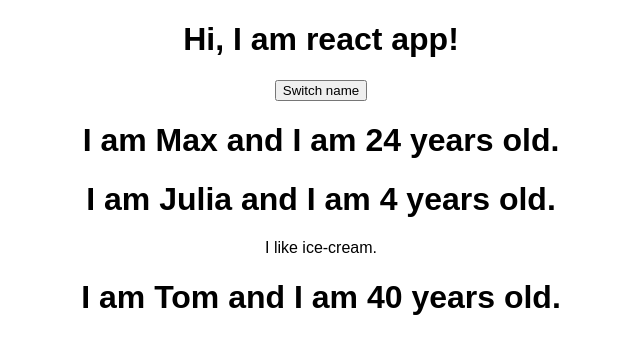
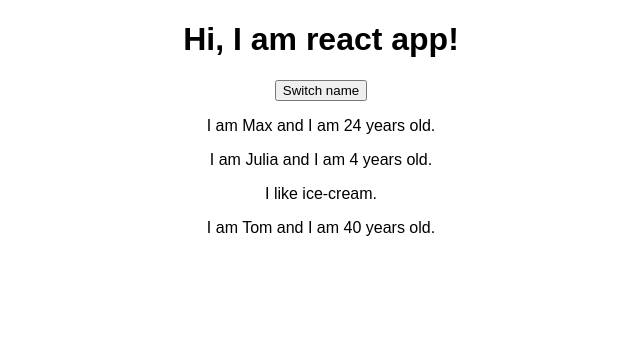
Before and after one commit to magda-gierg/Udemy_react, a React (Create React App) app: page / in a window 1280 px wide. Shown: the top 354 px of the page, without its empty margins (319-959 px from the left). Built offline with nearby package versions, Linux system fonts and the light colour scheme.

Commit message:
passing switchNameHandler to child component

```diff
--- a/src/App.js
+++ b/src/App.js
@@ -12,6 +12,14 @@ class App extends Component {
   }
 switchNameHandler = () => {
 console.log("was clicked!")
+
+this.setState({
+    persons: [
+      {name: "Adam", age: 24},
+      {name: "Julia", age: 4},
+      {name: "Tom", age: 99}
+    ]
+  })
 }
 
   render() {
@@ -19,9 +27,16 @@ console.log("was clicked!")
       <div className="App">
       <h1>Hi, I am react app!</h1>
       <button onClick={this.switchNameHandler} >Switch name</button>
-      <Person name={this.state.persons[0].name} age={this.state.persons[0].age}/>
-      <Person name={this.state.persons[1].name} age={this.state.persons[1].age}>I like ice-cream.</Person>
-      <Person name={this.state.persons[2].name} age={this.state.persons[2].age}/>
+      <Person
+        name={this.state.persons[0].name}
+        age={this.state.persons[0].age}/>
+      <Person
+        name={this.state.persons[1].name}
+        age={this.state.persons[1].age}
+        click={this.switchNameHandler}>I like ice-cream.</Person>
+      <Person
+        name={this.state.persons[2].name}
+        age={this.state.persons[2].age}/>
       </div>
     );
   }
--- a/src/Person.js
+++ b/src/Person.js
@@ -3,7 +3,7 @@ import React, { Component } from 'react';
 const Person = (props) => {
   return (
     <div>
-      <h1>I am {props.name} and I am {props.age} years old.</h1>
+      <p onClick={props.click}>I am {props.name} and I am {props.age} years old.</p>
       <p>{props.children}</p>
     </div>
   )
```
